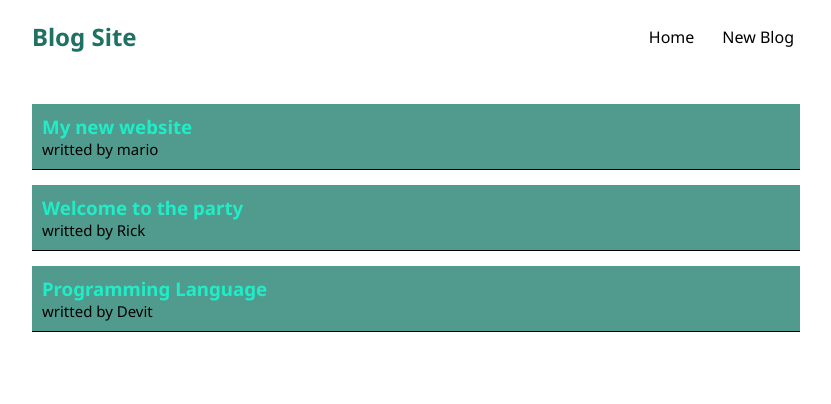
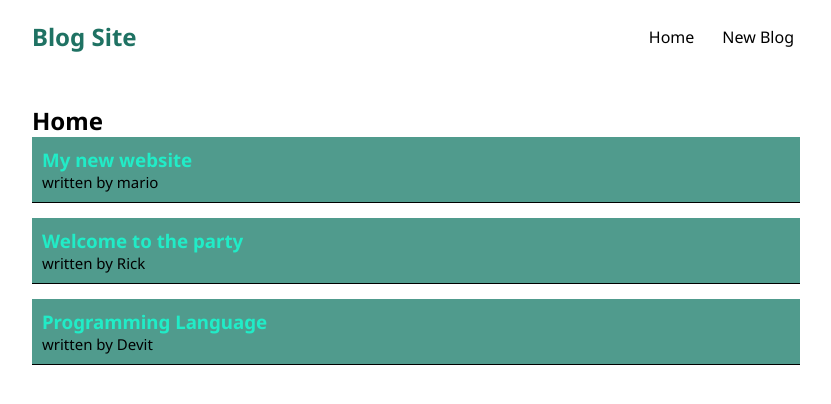
Before and after one commit to Liqaing/Blog-Site, a React (Create React App) app: page / in a window 1280 px wide. Shown: the top 404 px of the page, without its empty margins (224-1055 px from the left). Built offline with nearby package versions, Linux system fonts and the light colour scheme.

Commit message:
Create BlogList components
Create BlogList components to reuse that components to render list of blog again again, by provide prop to it

```diff
--- /dev/null
+++ b/src/components/bloglist.js
@@ -0,0 +1,17 @@
+// Take in the prop which provided by parent compenent
+const BlogList = ({blogs, title}) => {
+    return (
+        <div className="blog-list">
+            <h2>{title}</h2>
+            {/* Loop through each blog in blogs and return a html */}
+            {blogs.map((blog) => (
+                <div className="blog-preview" key={blog.id}>
+                    <h3>{ blog.title }</h3>
+                    <p> written by { blog.author }</p>
+                </div>
+            ))}
+        </div>
+    );
+}
+
+export default BlogList;
--- a/src/components/home.js
+++ b/src/components/home.js
@@ -1,4 +1,5 @@
 import { useState } from "react";
+import BlogList from "./bloglist";
 
 const Home = () => {
 
@@ -11,22 +12,8 @@
 
     return (
         <div className="home">
-            {/* Loop through each blog in blogs and return a html
-                Note:
-                1. use () instead of {} becuase if use {} i should return something,
-                () => {return } is equal to () => (), () will return by defualt
-
-                2. key properties is needed for react to keep track of the item,
-                if delete or update, react will know which item
-
-                3. map doesn't modified the original array but return a new array
-            */}
-            {blogs.map((blog) => (
-                <div className="blog-preview" key={blog.id}>
-                    <h3>{blog.title}</h3>
-                    <p>writted by {blog.author}</p>
-                </div>
-            ))}
+            {/* Call BlogList component and provide blogs state as prop to render */}
+            <BlogList blogs={blogs} title="Home"/>
         </div>
     );
 }
--- a/src/index.css
+++ b/src/index.css
@@ -28,7 +28,7 @@
 }
 
 .navbar a:hover {
-  color: #00FFFF;
+  color: #1f7263;
 }
 
 .content {
```
